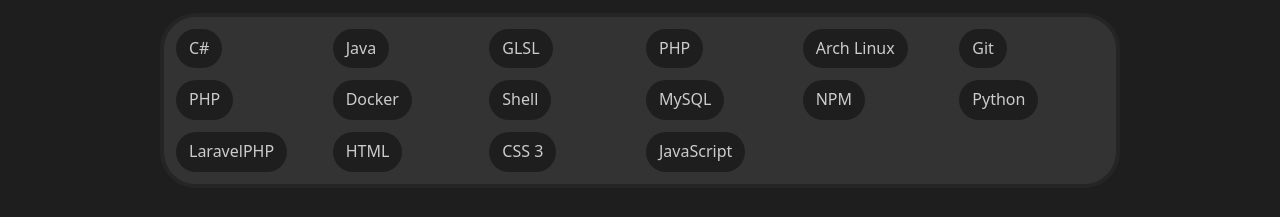
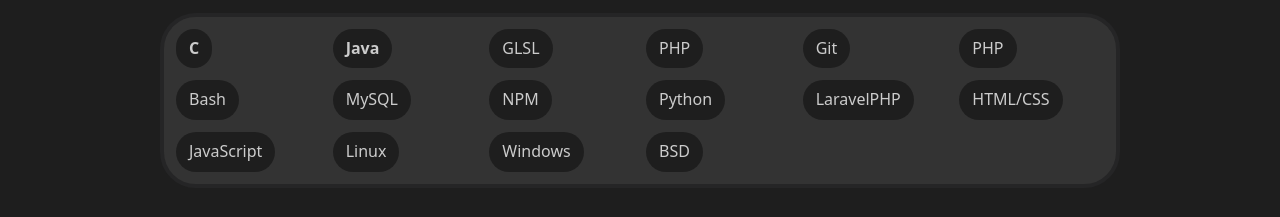
Before and after one commit to Michaelninder/DogWaterDev.de, a plain HTML site: page index.html in a window 1280 px wide. Shown: the part 735-952 px from the top of the page. Drawn offline with Linux system fonts and the light colour scheme.

Commit message:
Update tech stack in index.html

```diff
--- a/index.html
+++ b/index.html
@@ -144,22 +144,22 @@
         </header>
 
         <div class="tech-container">
-          <div class="tech-badge">C#</div>
-          <div class="tech-badge">Java</div>
+          <div class="tech-badge" style="font-weight: bold;">C</div>
+          <div class="tech-badge" style="font-weight: bold;">Java</div>
           <div class="tech-badge">GLSL</div>
           <div class="tech-badge">PHP</div>
-          <div class="tech-badge">Arch Linux</div>
           <div class="tech-badge">Git</div>
           <div class="tech-badge">PHP</div>
-          <div class="tech-badge">Docker</div>
-          <div class="tech-badge">Shell</div>
+          <div class="tech-badge">Bash</div>
           <div class="tech-badge">MySQL</div>
           <div class="tech-badge">NPM</div>
           <div class="tech-badge">Python</div>
           <div class="tech-badge">LaravelPHP</div>
-          <div class="tech-badge">HTML</div>
-          <div class="tech-badge">CSS 3</div>
+          <div class="tech-badge">HTML/CSS</div>
           <div class="tech-badge">JavaScript</div>
+          <div class="tech-badge">Linux</div>
+          <div class="tech-badge">Windows</div>
+          <div class="tech-badge">BSD</div>
         </div>
       </section>
     </main>
```
